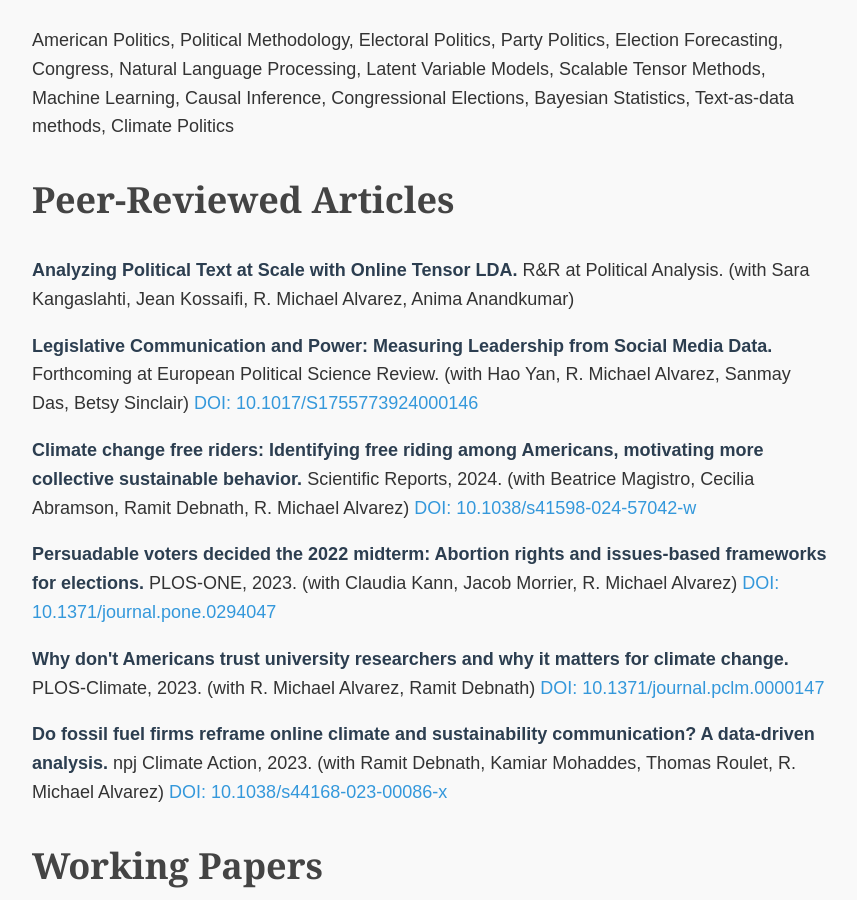
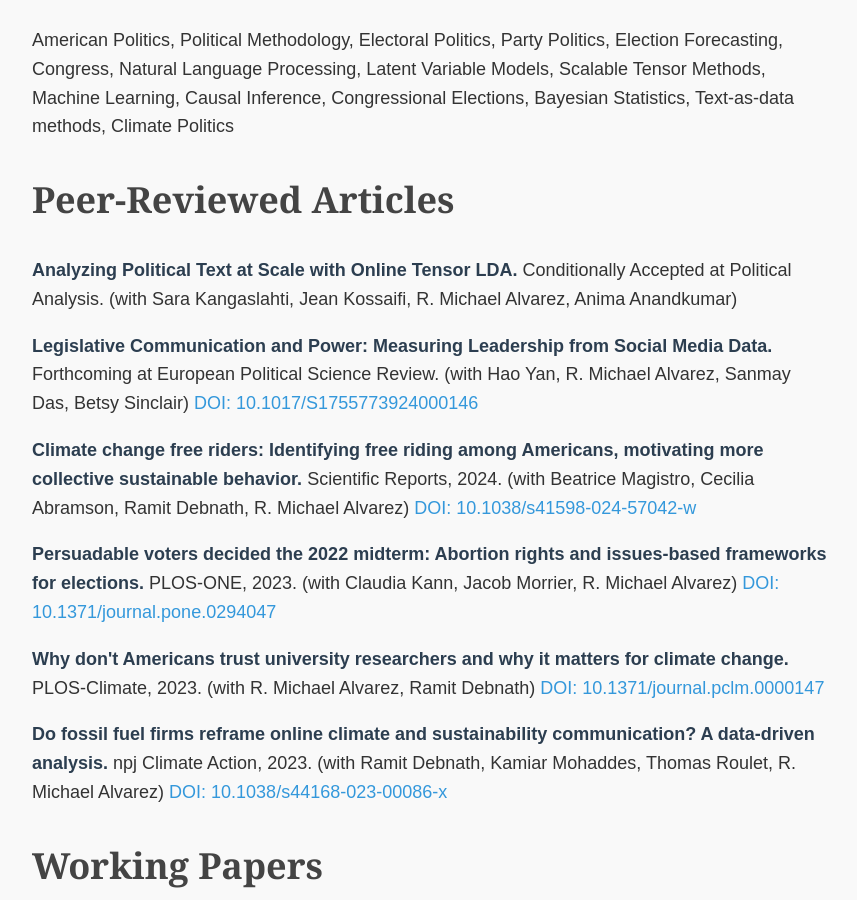
Before and after one commit to danielEbanks/danielEbanks.github.io, a Jekyll site: the page built from ResearchProjects/index.html, in a window 1280 px wide and 900 px high, scrolled down 683 px. Shown: the whole window, without its empty margins (208-1065 px from the left). Built offline with Jekyll 4.4.1, drawn with Linux system fonts in a browser that asks for light colours; nearby versions of some CDN libraries; the list of posts is cut into pages by our own code.

Commit message:
Update index.html
TLDA is conditionally accepted

```diff
--- a/ResearchProjects/index.html
+++ b/ResearchProjects/index.html
@@ -76,7 +76,7 @@
 
     <h2>Peer-Reviewed Articles</h2>
 
-    <p><strong>Analyzing Political Text at Scale with Online Tensor LDA.</strong> R&R at Political Analysis. (with Sara Kangaslahti, Jean Kossaifi, R. Michael Alvarez, Anima Anandkumar)</p>
+    <p><strong>Analyzing Political Text at Scale with Online Tensor LDA.</strong> Conditionally Accepted at Political Analysis. (with Sara Kangaslahti, Jean Kossaifi, R. Michael Alvarez, Anima Anandkumar)</p>
 
     <p><strong>Legislative Communication and Power: Measuring Leadership from Social Media Data.</strong> Forthcoming at European Political Science Review. (with Hao Yan, R. Michael Alvarez, Sanmay Das, Betsy Sinclair) <a href="https://doi.org/10.1017/S1755773924000146">DOI: 10.1017/S1755773924000146</a></p>
 
```
